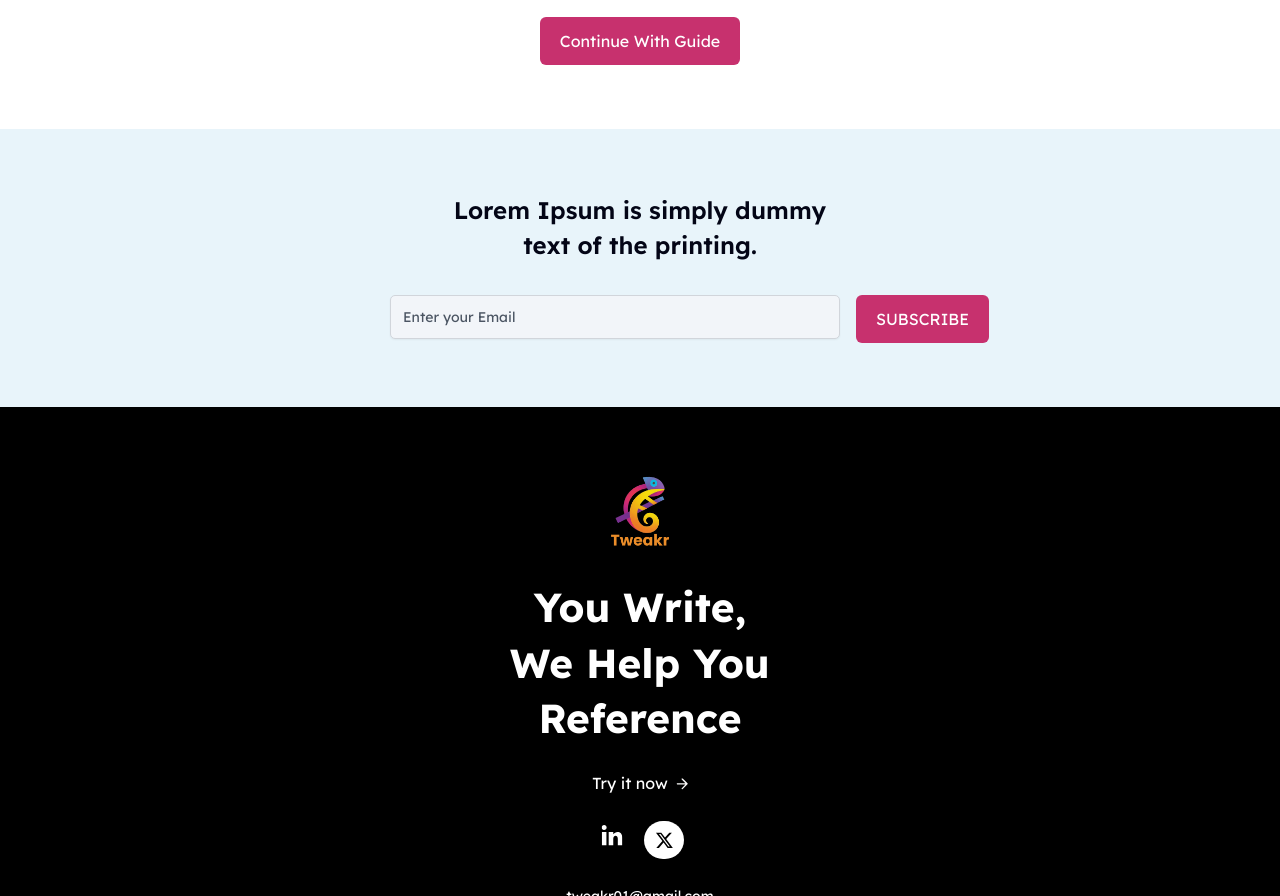
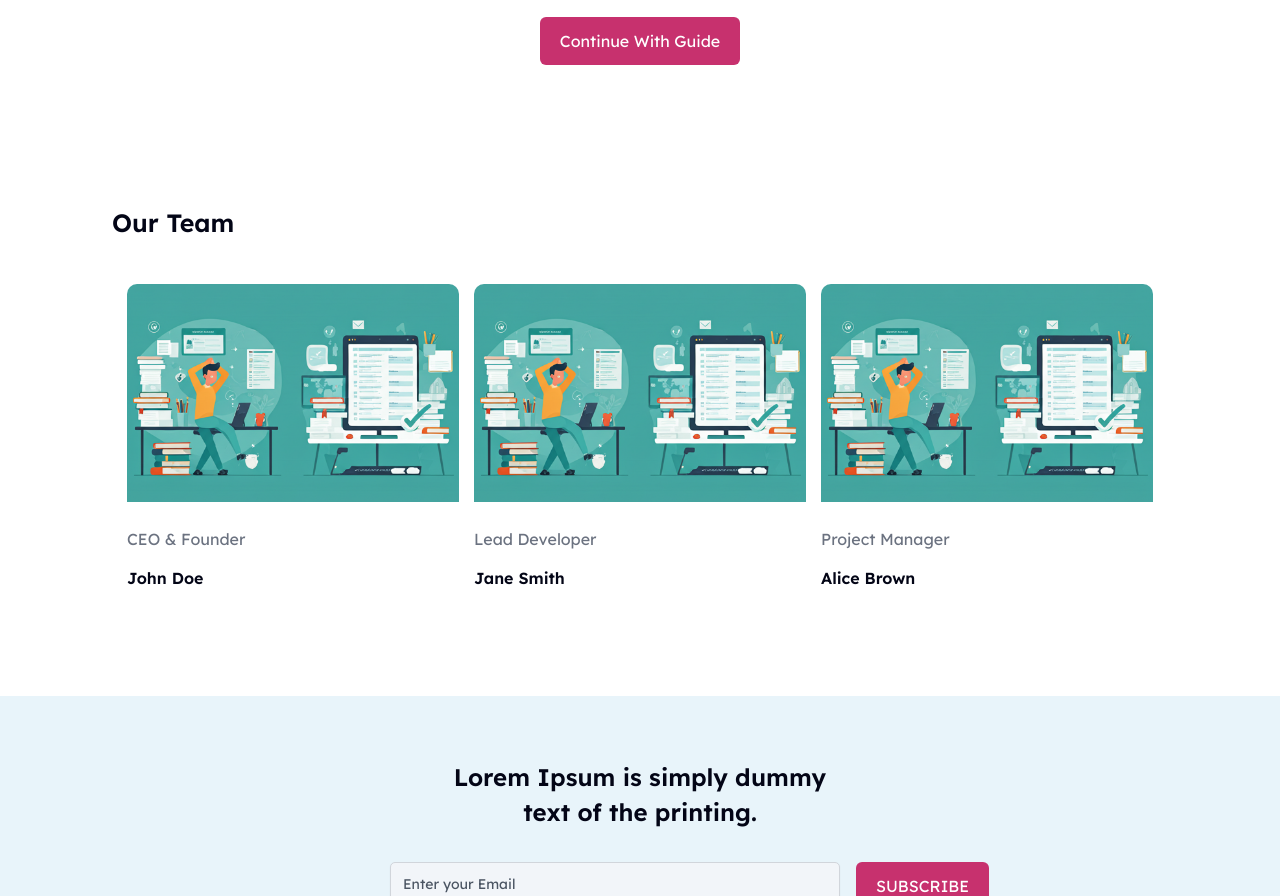
Before and after one commit to Black-fox17/tweakr-frontend, a Next.js app: page / in a window 1280 px wide. Shown: the part 2600-3496 px from the top of the page. Built offline with nearby package versions, Linux system fonts and the light colour scheme.

Commit message:
team section added

```diff
--- /dev/null
+++ b/app/components/OurTeam.tsx
@@ -0,0 +1,53 @@
+import Image from 'next/image';
+import React from 'react';
+
+const teamMembers = [
+    {
+        name: 'John Doe',
+        position: 'CEO & Founder',
+        imageSrc: '/assets/images/about image.png',
+        imageAlt: 'John Doe'
+    },
+    {
+        name: 'Jane Smith',
+        position: 'Lead Developer',
+        imageSrc: '/assets/images/about image.png',
+        imageAlt: 'Jane Smith'
+    },
+    {
+        name: 'Alice Brown',
+        position: 'Project Manager',
+        imageSrc: '/assets/images/about image.png',
+        imageAlt: 'Alice Brown'
+    },
+];
+
+const OurTeam = () => {
+    return (
+        <section className="flex flex-col items-start justify-center section-padding py-20">
+            <h3 className="text-[25px] font-semibold mb-12">Our Team</h3>
+            <div className="flex flex-wrap justify-evenly items-center w-full">
+                {teamMembers.map((member, index) => (
+                    <article
+                        key={index}
+                        className="flex flex-col items-start justify-center rounded-t-[10px] max-w-[332px] w-full"
+                    >
+                        <Image
+                            src={member.imageSrc}
+                            alt={member.imageAlt}
+                            width={200}
+                            height={200}
+                            className="w-full h-[218px] object-cover rounded-t-[10px]"
+                        />
+                        <div className="text-justify flex flex-col gap-3 py-6">
+                            <p className="text-gray-500 text-4">{member.position}</p>
+                            <p className="font-semibold text-[16px]">{member.name}</p>
+                        </div>
+                    </article>
+                ))}
+            </div>
+        </section>
+    );
+};
+
+export default OurTeam;
--- a/app/page.tsx
+++ b/app/page.tsx
@@ -5,6 +5,7 @@ import Vision from "./components/Vision";
 import Navbar from "./components/Navbar";
 import Footer from "./components/Footer";
 import NewsLetter from "./components/NewsLetter";
+import OurTeam from "./components/OurTeam";
 
 
 
@@ -16,6 +17,7 @@ export default function Home() {
       <Vision />
       <About />
       <HowItWorks />
+      <OurTeam />
       <NewsLetter />
       <Footer />
     </div>
```
